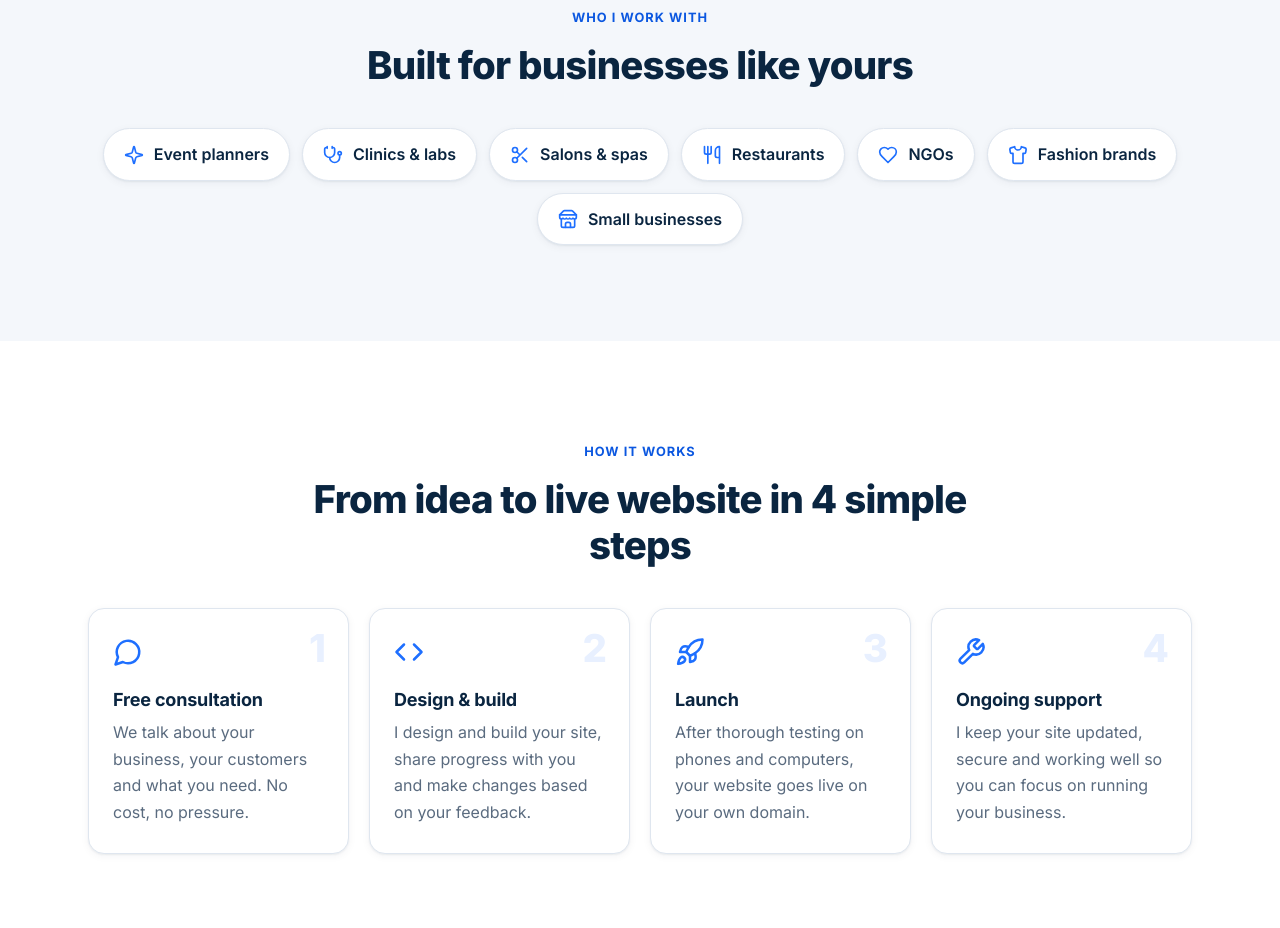
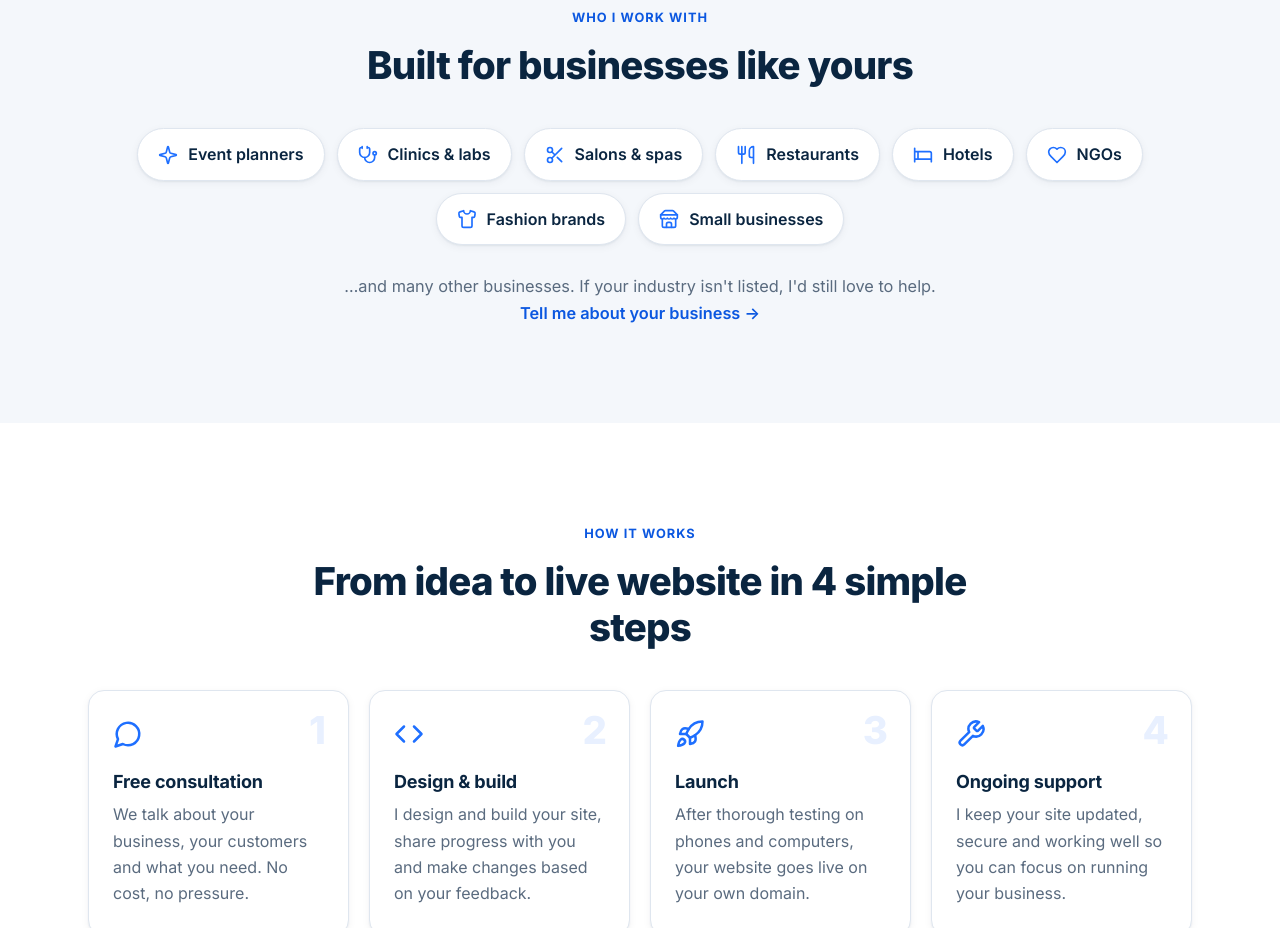
Before and after one commit to dfw-web/nexloft-digital, a plain HTML site: page index.html in a window 1280 px wide. Shown: the part 3795-4723 px from the top of the page. Drawn offline with Linux system fonts and the light colour scheme.

Commit message:
Who I work with: add Hotels and a closing line for other businesses
Co-Authored-By: Claude Opus 5.5 <noreply@anthropic.com>

```diff
--- a/index.html
+++ b/index.html
@@ -86,6 +86,7 @@
       <symbol id="i-phone-small" viewBox="0 0 24 24"><rect width="14" height="20" x="5" y="2" rx="2"/><path d="M12 18h.01"/></symbol>
       <symbol id="i-chevron" viewBox="0 0 24 24"><path d="m6 9 6 6 6-6"/></symbol>
       <symbol id="i-arrow" viewBox="0 0 24 24"><path d="M5 12h14M12 5l7 7-7 7"/></symbol>
+      <symbol id="i-bed" viewBox="0 0 24 24"><path d="M2 4v16M2 8h18a2 2 0 0 1 2 2v10M2 17h20M6 8v9"/></symbol>
       <symbol id="i-lock" viewBox="0 0 24 24"><rect width="18" height="11" x="3" y="11" rx="2"/><path d="M7 11V7a5 5 0 0 1 10 0v4"/></symbol>
       <symbol id="i-zap" viewBox="0 0 24 24"><path d="M4 14a1 1 0 0 1-.78-1.63l9.9-10.2a.5.5 0 0 1 .86.46l-1.92 6.02A1 1 0 0 0 13 10h7a1 1 0 0 1 .78 1.63l-9.9 10.2a.5.5 0 0 1-.86-.46l1.92-6.02A1 1 0 0 0 11 14z"/></symbol>
       <symbol id="i-external" viewBox="0 0 24 24"><path d="M15 3h6v6M10 14 21 3M18 13v6a2 2 0 0 1-2 2H5a2 2 0 0 1-2-2V8a2 2 0 0 1 2-2h6"/></symbol>
@@ -354,10 +355,13 @@
           <li><svg class="icon" aria-hidden="true"><use href="#i-steth"/></svg>Clinics &amp; labs</li>
           <li><svg class="icon" aria-hidden="true"><use href="#i-scissors"/></svg>Salons &amp; spas</li>
           <li><svg class="icon" aria-hidden="true"><use href="#i-utensils"/></svg>Restaurants</li>
+          <li><svg class="icon" aria-hidden="true"><use href="#i-bed"/></svg>Hotels</li>
           <li><svg class="icon" aria-hidden="true"><use href="#i-heart"/></svg>NGOs</li>
           <li><svg class="icon" aria-hidden="true"><use href="#i-shirt"/></svg>Fashion brands</li>
           <li><svg class="icon" aria-hidden="true"><use href="#i-store"/></svg>Small businesses</li>
         </ul>
+
+        <p class="industries-note fade-in">…and many other businesses. If your industry isn't listed, I'd still love to help. <a href="#contact">Tell me about your business <span aria-hidden="true">→</span></a></p>
       </div>
     </section>
 
--- a/styles.css
+++ b/styles.css
@@ -554,3 +554,8 @@ ul, ol { margin: 0; padding: 0; list-style: none; }
 /* ---------- Contact form: "please wait" note and sending state ---------- */
 .form-wait { margin: -6px 0 16px; font-size: .85rem; line-height: 1.5; color: var(--muted); }
 .btn:disabled { opacity: .75; cursor: wait; transform: none; box-shadow: none; }
+
+/* ---------- "Who I work with" closing line ---------- */
+.industries-note { max-width: 620px; margin: 28px auto 0; text-align: center; color: var(--muted); font-size: 1.02rem; }
+.industries-note a { color: var(--blue-dark); font-weight: 600; text-decoration: none; white-space: nowrap; }
+.industries-note a:hover { text-decoration: underline; }
```
